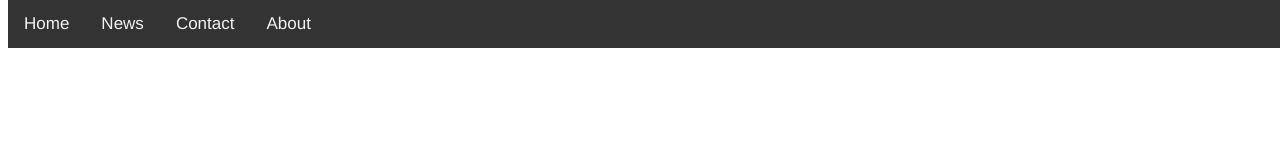
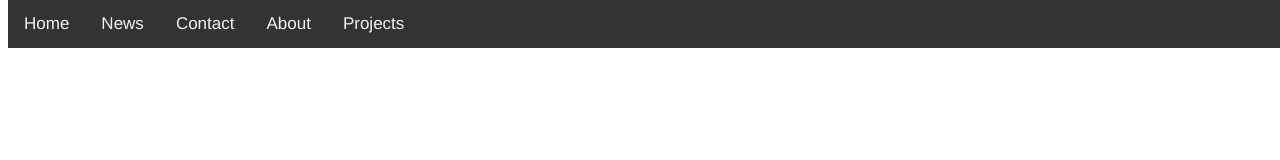
Before and after one commit to EddieJostell/EddieJostell.github.io, a plain HTML site: page index.html in a window 1280 px wide. Shown: the top 160 px of the page. Drawn offline with Linux system fonts and the light colour scheme.

Commit message:
modified index.html.

```diff
--- a/index.html
+++ b/index.html
@@ -16,6 +16,7 @@
                 <li><a href="#news">News</a></li>
                 <li><a href="#contact">Contact</a></li>
                 <li><a href="#about">About</a></li>
+                <li><a href="ToDo/todo.html">Projects</a></li>
                 <li class="icon">
                     <a href="javascript:void(0);" onclick="myFunction()">&#9776;</a>
                 </li>
```
